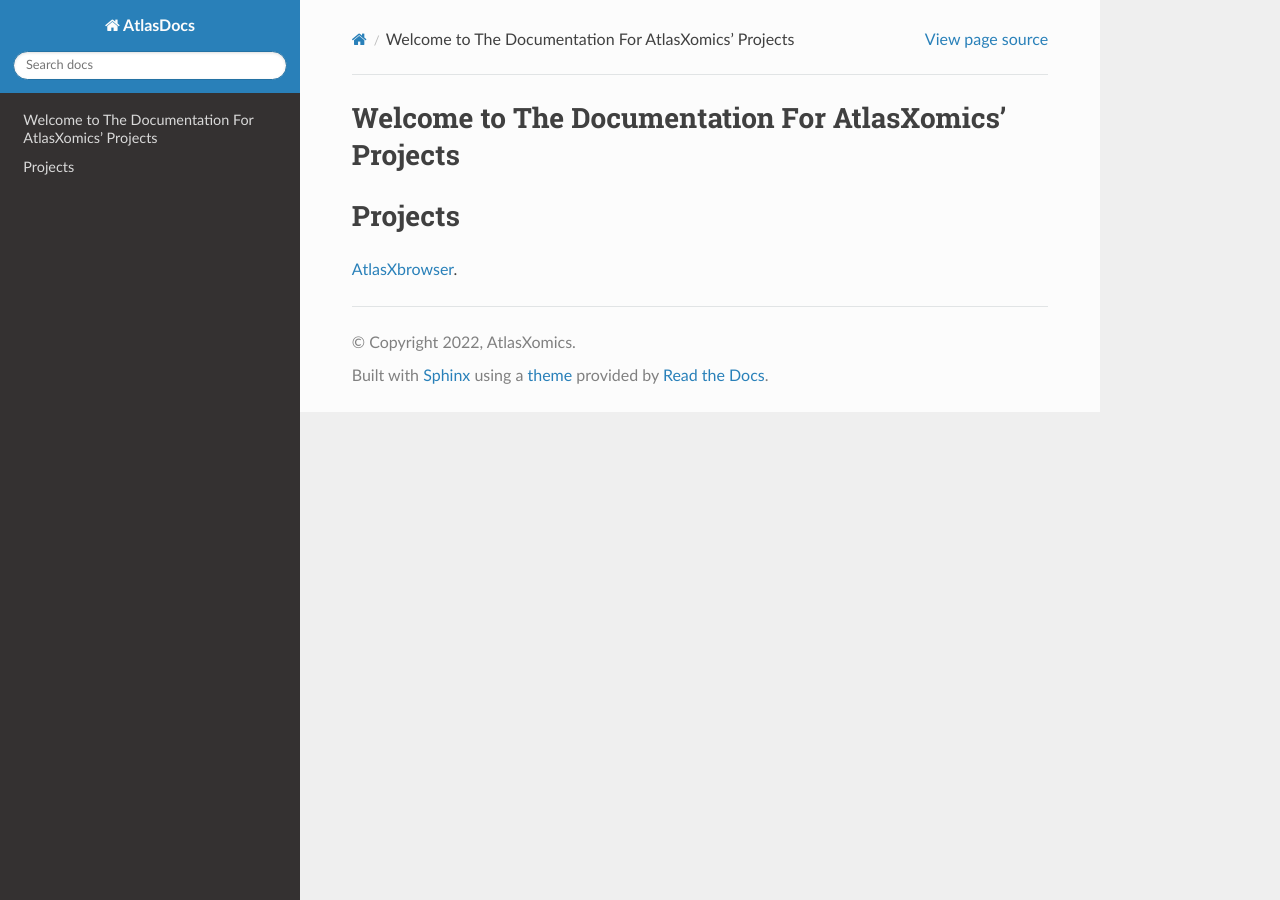
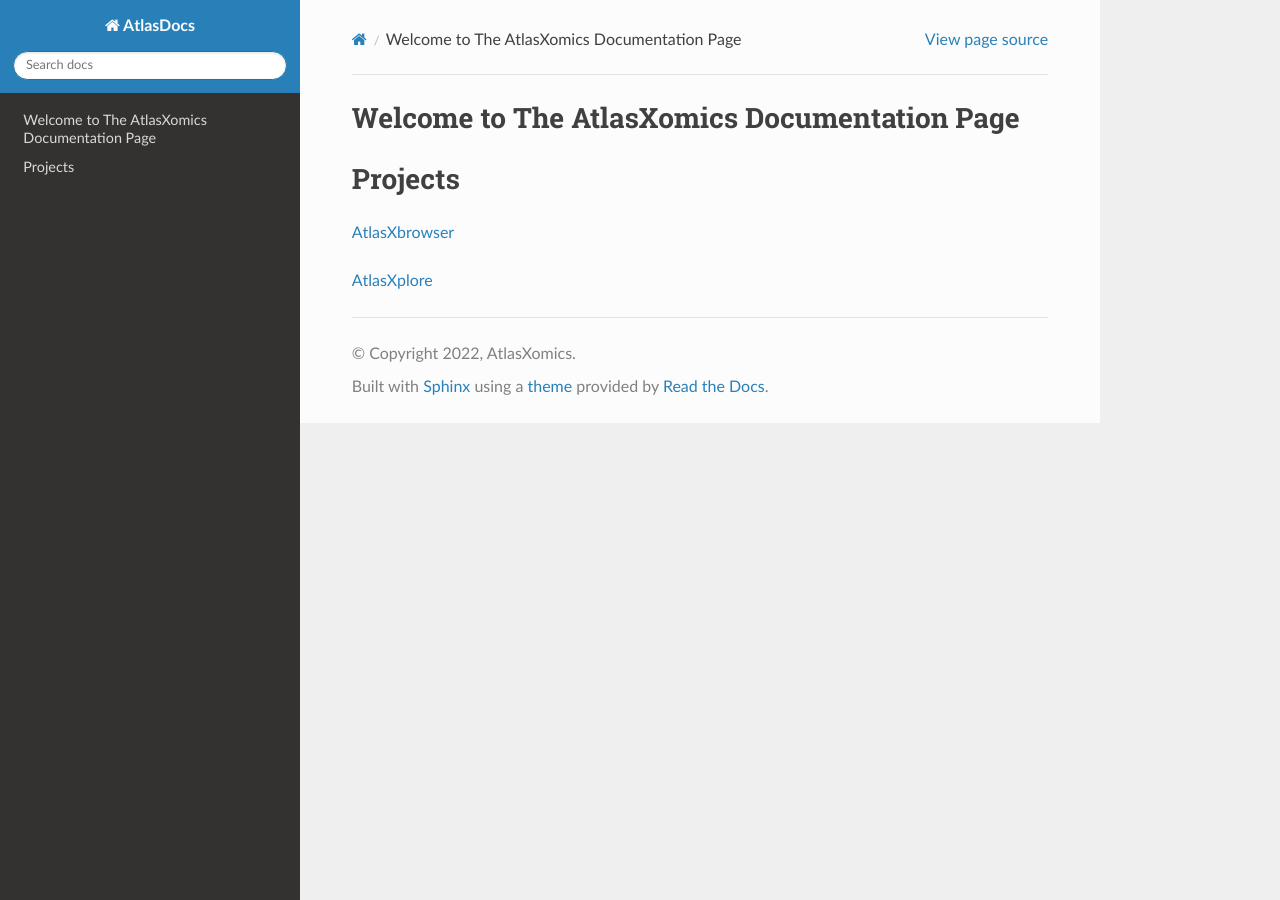
Before and after one commit to tamarajafar/AtlasXomics_docs, a Sphinx documentation site: the page built from docs/index.rst, in a window 1280 px wide. Built offline with Sphinx 7.4.7 and the Read the Docs theme 2.0.0, drawn with Linux system fonts in a browser that asks for light colours.

Commit message:
Added link to the AtlasXplore page

```diff
--- a/docs/index.rst
+++ b/docs/index.rst
@@ -1,5 +1,5 @@
 
-Welcome to The Documentation For AtlasXomics' Projects
+Welcome to The AtlasXomics Documentation Page
 =======================================================
 
 .. toctree::
@@ -10,6 +10,10 @@
 Projects
 ==================
 
-`AtlasXbrowser`_.
+`AtlasXbrowser`_
 
 .. _AtlasXbrowser: https://docs.atlasxomics.com/projects/AtlasXbrowser/en/latest/
+
+`AtlasXplore`_
+
+.. _AtlasXplore: https://docs.atlasxomics.com/projects/AtlasXplore/en/latest/
```
